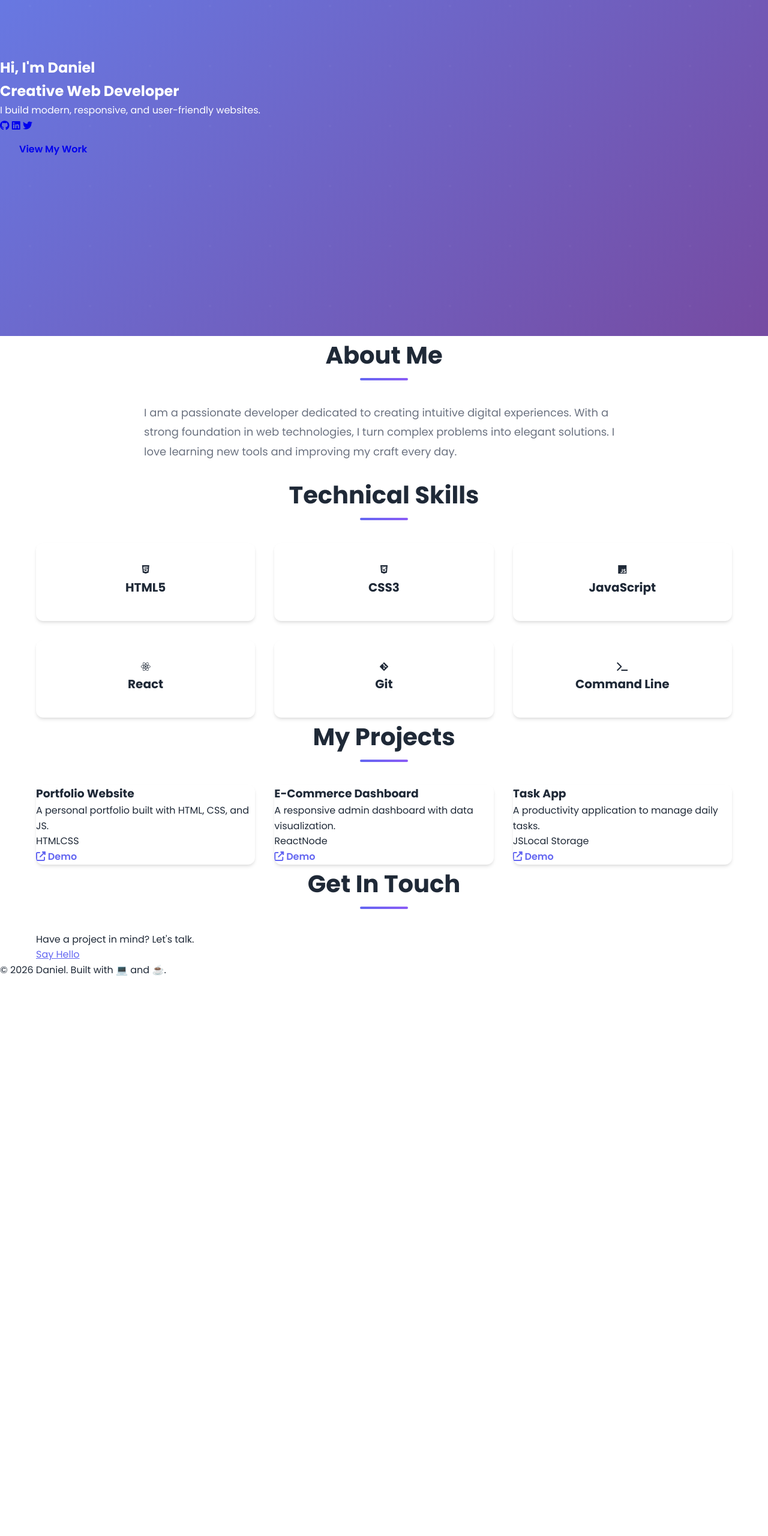
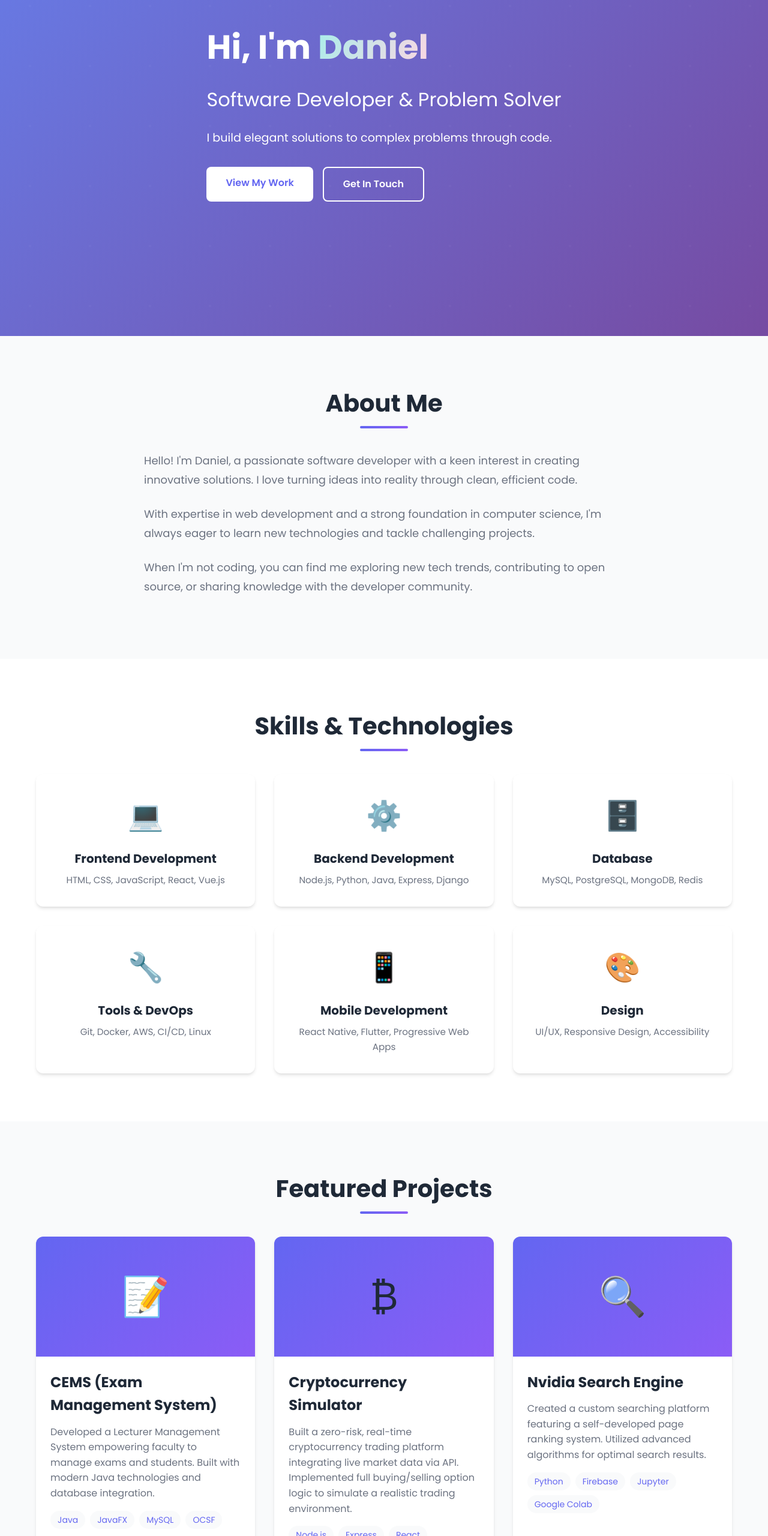
Before and after one commit to PrimeDaniel/PrimeDaniel.github.io, a plain HTML site: page index.html in a window 1280 px wide. Shown: the part 240-2800 px from the top of the page at 60% size. Before the commit the page ends 1869 px from the top, so only its background shows below. Drawn offline with Linux system fonts and the light colour scheme.

Commit message:
Revert "Update index.html"
This reverts commit 2cd832d0bbcf77db5e65ef238ed9932daa408820.

```diff
--- a/index.html
+++ b/index.html
@@ -3,106 +3,189 @@
 <head>
     <meta charset="UTF-8">
     <meta name="viewport" content="width=device-width, initial-scale=1.0">
-    <title>Daniel | Developer Portfolio</title>
+    <meta name="description" content="Daniel's Portfolio - Software Developer">
+    <title>Daniel's Portfolio</title>
+    <link rel="stylesheet" href="styles.css">
+    <link rel="preconnect" href="https://fonts.googleapis.com">
+    <link rel="preconnect" href="https://fonts.gstatic.com" crossorigin>
     <link href="https://fonts.googleapis.com/css2?family=Poppins:wght@300;400;600;700&display=swap" rel="stylesheet">
-    <link rel="stylesheet" href="https://cdnjs.cloudflare.com/ajax/libs/font-awesome/6.4.0/css/all.min.css">
-    <link rel="stylesheet" href="styles.css">
 </head>
 <body>
-
+    <!-- Navigation -->
     <nav class="navbar">
-        <div class="logo">Daniel<span>.</span></div>
-        <ul class="nav-links">
+        <div class="container">
+            <div class="nav-brand">Daniel</div>
+            <ul class="nav-menu">
                 <li><a href="#home">Home</a></li>
                 <li><a href="#about">About</a></li>
                 <li><a href="#skills">Skills</a></li>
                 <li><a href="#projects">Projects</a></li>
-            <li><a href="#contact" class="btn-primary">Contact Me</a></li>
+                <li><a href="#contact">Contact</a></li>
             </ul>
             <div class="hamburger">
-            <i class="fas fa-bars"></i>
+                <span></span>
+                <span></span>
+                <span></span>
+            </div>
         </div>
     </nav>
 
+    <!-- Hero Section -->
     <section id="home" class="hero">
+        <div class="container">
             <div class="hero-content">
-            <h1>Hi, I'm <span class="gradient-text">Daniel</span></h1>
-            <h2>Creative Web Developer</h2>
-            <p>I build modern, responsive, and user-friendly websites.</p>
-            <div class="social-icons">
-                <a href="#"><i class="fab fa-github"></i></a>
-                <a href="#"><i class="fab fa-linkedin"></i></a>
-                <a href="#"><i class="fab fa-twitter"></i></a>
-            </div>
-            <a href="#projects" class="btn">View My Work</a>
-        </div>
-    </section>
-
-    <section id="about" class="container">
-        <h2 class="section-title">About Me</h2>
-        <div class="about-content">
-            <div class="about-text">
-                <p>I am a passionate developer dedicated to creating intuitive digital experiences. With a strong foundation in web technologies, I turn complex problems into elegant solutions. I love learning new tools and improving my craft every day.</p>
-            </div>
-        </div>
-    </section>
-
-    <section id="skills" class="container bg-alt">
-        <h2 class="section-title">Technical Skills</h2>
-        <div class="skills-grid">
-            <div class="skill-card"><i class="fab fa-html5"></i><h3>HTML5</h3></div>
-            <div class="skill-card"><i class="fab fa-css3-alt"></i><h3>CSS3</h3></div>
-            <div class="skill-card"><i class="fab fa-js"></i><h3>JavaScript</h3></div>
-            <div class="skill-card"><i class="fab fa-react"></i><h3>React</h3></div>
-            <div class="skill-card"><i class="fab fa-git-alt"></i><h3>Git</h3></div>
-            <div class="skill-card"><i class="fas fa-terminal"></i><h3>Command Line</h3></div>
-        </div>
-    </section>
-
-    <section id="projects" class="container">
-        <h2 class="section-title">My Projects</h2>
-        <div class="projects-grid">
-            <div class="project-card">
-                <div class="project-info">
-                    <h3>Portfolio Website</h3>
-                    <p>A personal portfolio built with HTML, CSS, and JS.</p>
-                    <div class="tags">
-                        <span>HTML</span><span>CSS</span>
-                    </div>
-                    <a href="#" class="project-link"><i class="fas fa-external-link-alt"></i> Demo</a>
-                </div>
-            </div>
-            <div class="project-card">
-                <div class="project-info">
-                    <h3>E-Commerce Dashboard</h3>
-                    <p>A responsive admin dashboard with data visualization.</p>
-                    <div class="tags">
-                        <span>React</span><span>Node</span>
-                    </div>
-                    <a href="#" class="project-link"><i class="fas fa-external-link-alt"></i> Demo</a>
-                </div>
-            </div>
-            <div class="project-card">
-                <div class="project-info">
-                    <h3>Task App</h3>
-                    <p>A productivity application to manage daily tasks.</p>
-                    <div class="tags">
-                        <span>JS</span><span>Local Storage</span>
-                    </div>
-                    <a href="#" class="project-link"><i class="fas fa-external-link-alt"></i> Demo</a>
+                <h1 class="hero-title">Hi, I'm <span class="highlight">Daniel</span></h1>
+                <h2 class="hero-subtitle">Software Developer & Problem Solver</h2>
+                <p class="hero-description">I build elegant solutions to complex problems through code.</p>
+                <div class="hero-buttons">
+                    <a href="#projects" class="btn btn-primary">View My Work</a>
+                    <a href="#contact" class="btn btn-secondary">Get In Touch</a>
                 </div>
             </div>
         </div>
     </section>
 
-    <section id="contact" class="container bg-alt">
-        <h2 class="section-title">Get In Touch</h2>
-        <p class="contact-subtitle">Have a project in mind? Let's talk.</p>
-        <a href="mailto:email@example.com" class="btn-primary large">Say Hello</a>
+    <!-- About Section -->
+    <section id="about" class="about">
+        <div class="container">
+            <h2 class="section-title">About Me</h2>
+            <div class="about-content">
+                <div class="about-text">
+                    <p>Hello! I'm Daniel, a passionate software developer with a keen interest in creating innovative solutions. I love turning ideas into reality through clean, efficient code.</p>
+                    <p>With expertise in web development and a strong foundation in computer science, I'm always eager to learn new technologies and tackle challenging projects.</p>
+                    <p>When I'm not coding, you can find me exploring new tech trends, contributing to open source, or sharing knowledge with the developer community.</p>
+                </div>
+            </div>
+        </div>
     </section>
 
-    <footer>
-        <p>&copy; 2026 Daniel. Built with 💻 and ☕.</p>
+    <!-- Skills Section -->
+    <section id="skills" class="skills">
+        <div class="container">
+            <h2 class="section-title">Skills & Technologies</h2>
+            <div class="skills-grid">
+                <div class="skill-card">
+                    <div class="skill-icon">💻</div>
+                    <h3>Frontend Development</h3>
+                    <p>HTML, CSS, JavaScript, React, Vue.js</p>
+                </div>
+                <div class="skill-card">
+                    <div class="skill-icon">⚙️</div>
+                    <h3>Backend Development</h3>
+                    <p>Node.js, Python, Java, Express, Django</p>
+                </div>
+                <div class="skill-card">
+                    <div class="skill-icon">🗄️</div>
+                    <h3>Database</h3>
+                    <p>MySQL, PostgreSQL, MongoDB, Redis</p>
+                </div>
+                <div class="skill-card">
+                    <div class="skill-icon">🔧</div>
+                    <h3>Tools & DevOps</h3>
+                    <p>Git, Docker, AWS, CI/CD, Linux</p>
+                </div>
+                <div class="skill-card">
+                    <div class="skill-icon">📱</div>
+                    <h3>Mobile Development</h3>
+                    <p>React Native, Flutter, Progressive Web Apps</p>
+                </div>
+                <div class="skill-card">
+                    <div class="skill-icon">🎨</div>
+                    <h3>Design</h3>
+                    <p>UI/UX, Responsive Design, Accessibility</p>
+                </div>
+            </div>
+        </div>
+    </section>
+
+    <!-- Projects Section -->
+    <section id="projects" class="projects">
+        <div class="container">
+            <h2 class="section-title">Featured Projects</h2>
+            <div class="projects-grid">
+                <div class="project-card">
+                    <div class="project-image">
+                        <div class="project-placeholder">📝</div>
+                    </div>
+                    <div class="project-content">
+                        <h3>CEMS (Exam Management System)</h3>
+                        <p>Developed a Lecturer Management System empowering faculty to manage exams and students. Built with modern Java technologies and database integration.</p>
+                        <div class="project-tags">
+                            <span class="tag">Java</span>
+                            <span class="tag">JavaFX</span>
+                            <span class="tag">MySQL</span>
+                            <span class="tag">OCSF</span>
+                        </div>
+                    </div>
+                </div>
+                <div class="project-card">
+                    <div class="project-image">
+                        <div class="project-placeholder">₿</div>
+                    </div>
+                    <div class="project-content">
+                        <h3>Cryptocurrency Simulator</h3>
+                        <p>Built a zero-risk, real-time cryptocurrency trading platform integrating live market data via API. Implemented full buying/selling option logic to simulate a realistic trading environment.</p>
+                        <div class="project-tags">
+                            <span class="tag">Node.js</span>
+                            <span class="tag">Express</span>
+                            <span class="tag">React</span>
+                            <span class="tag">Tailwind CSS</span>
+                            <span class="tag">GeckoApi</span>
+                        </div>
+                    </div>
+                </div>
+                <div class="project-card">
+                    <div class="project-image">
+                        <div class="project-placeholder">🔍</div>
+                    </div>
+                    <div class="project-content">
+                        <h3>Nvidia Search Engine</h3>
+                        <p>Created a custom searching platform featuring a self-developed page ranking system. Utilized advanced algorithms for optimal search results.</p>
+                        <div class="project-tags">
+                            <span class="tag">Python</span>
+                            <span class="tag">Firebase</span>
+                            <span class="tag">Jupyter</span>
+                            <span class="tag">Google Colab</span>
+                        </div>
+                    </div>
+                </div>
+            </div>
+        </div>
+    </section>
+
+    <!-- Contact Section -->
+    <section id="contact" class="contact">
+        <div class="container">
+            <h2 class="section-title">Get In Touch</h2>
+            <div class="contact-content">
+                <p class="contact-description">I'm always open to new opportunities and collaborations. Feel free to reach out!</p>
+                <div class="contact-methods">
+                    <a href="mailto:Dfraimo@gmail.com" class="contact-method">
+                        <span class="contact-icon">📧</span>
+                        <span>Dfraimo@gmail.com</span>
+                    </a>
+                    <a href="tel:+972526838351" class="contact-method">
+                        <span class="contact-icon">📱</span>
+                        <span>052-6838351</span>
+                    </a>
+                    <a href="https://linkedin.com/in/danny-fraimovich" class="contact-method" target="_blank" rel="noopener noreferrer">
+                        <span class="contact-icon">💼</span>
+                        <span>LinkedIn</span>
+                    </a>
+                    <a href="https://github.com/PrimeDaniel" class="contact-method" target="_blank" rel="noopener noreferrer">
+                        <span class="contact-icon">🔗</span>
+                        <span>GitHub</span>
+                    </a>
+                </div>
+            </div>
+        </div>
+    </section>
+
+    <!-- Footer -->
+    <footer class="footer">
+        <div class="container">
+            <p>&copy; 2026 Daniel. Built with ❤️ and deployed on GitHub Pages.</p>
+        </div>
     </footer>
 
     <script src="script.js"></script>
```
Lines whose indentation alone changed are shown as unchanged.
